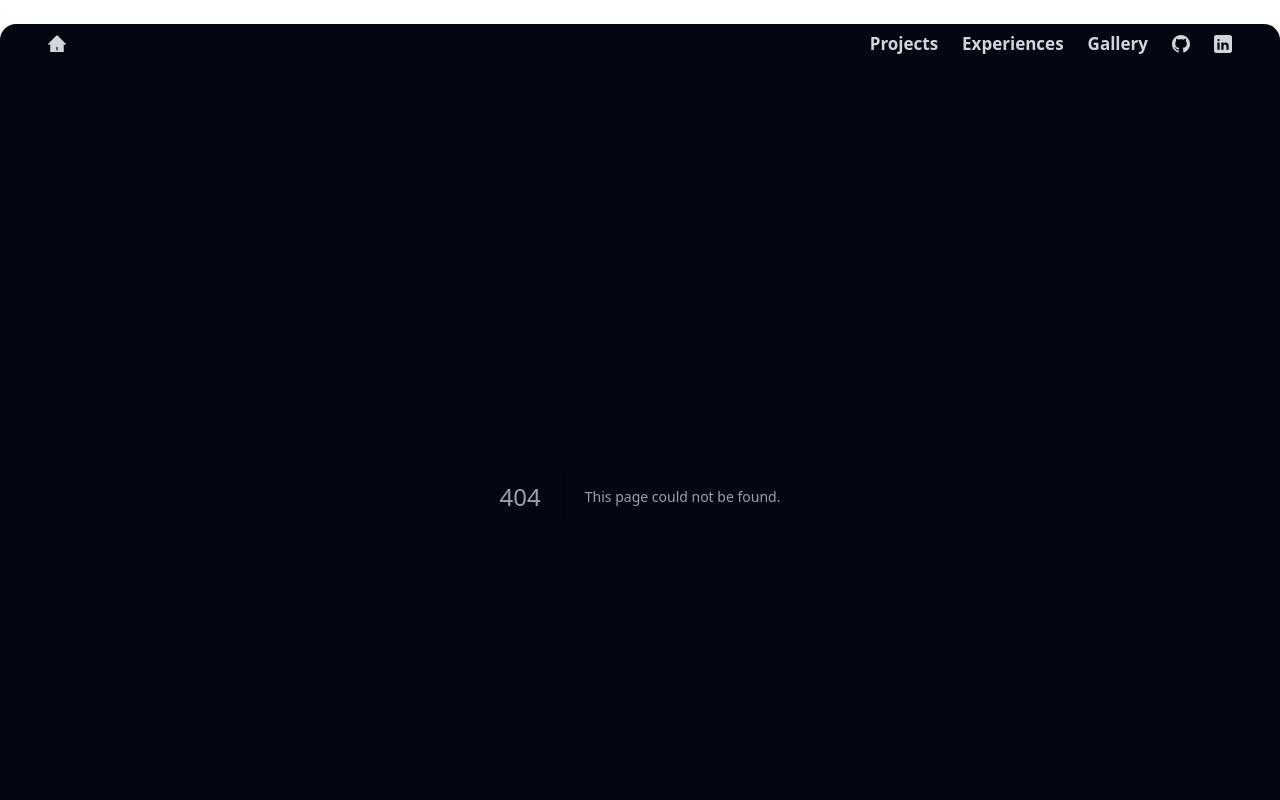
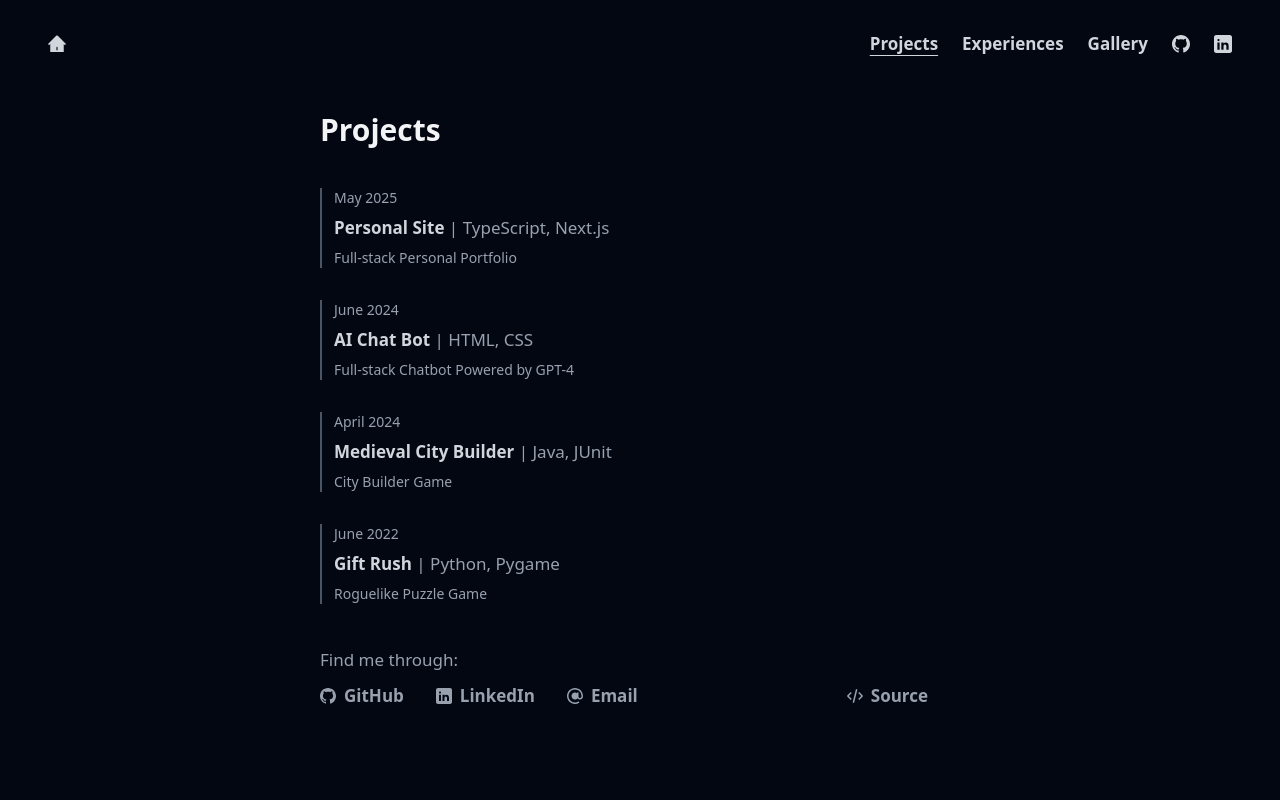
Before and after one commit to Eddiehann/personal-site, a Next.js app: page /projects in a window 1280 px wide. Before the commit this address had no page. Shown: the top 800 px of the page. Built offline with nearby package versions, Linux system fonts and the light colour scheme.

Commit message:
Complete layout structure for the Projects page.

```diff
--- a/app/components/Navbar.tsx
+++ b/app/components/Navbar.tsx
@@ -7,11 +7,11 @@ import { usePathname } from 'next/navigation'
 const Navbar = () => {
   const pathname = usePathname();
 
-  const NavBarLayout = `
+  const navBarLayout = `
     flex items-center
     h-10 w-auto`;
 
-  const TextLayout = `
+  const textLayout = `
     flex items-center h-10
     transition duration-200 ease-in-out
     hover:text-gray-100 hover:-translate-y-1`;
@@ -23,8 +23,8 @@ const Navbar = () => {
     <nav className="flex justify-between w-full h-10">
       <Link
         href="/"
-        className={`${NavBarLayout} ${isActive("/")}`}>
-        <svg height="18" width="18" viewBox="0 0 16 16" className={`${TextLayout} ${`color:currentcolor`}`}>
+        className={`${navBarLayout} ${isActive("/")}`}>
+        <svg height="18" width="18" viewBox="0 0 16 16" className={`${textLayout} ${`color:currentcolor`}`}>
           <path d="M12.5 6.56062L8.00001 2.06062L3.50001 6.56062V13.5L6.00001 13.5V11C6.00001 9.89539 6.89544
           8.99996 8.00001 8.99996C9.10458 8.99996 10 9.89539 10 11V13.5L12.5 13.5V6.56062ZM13.78 5.71933L8.70711
           0.646409C8.31659 0.255886 7.68342 0.255883 7.2929 0.646409L2.21987 5.71944C2.21974 5.71957 2.21961
@@ -38,36 +38,36 @@ const Navbar = () => {
 
       <div className = "flex gap-6">
         <Link
-          href="/project"
-          className={`${NavBarLayout} ${isActive("/project")}`}>
-          <div className={TextLayout}>
+          href="/projects"
+          className={`${navBarLayout} ${isActive("/projects")}`}>
+          <div className={textLayout}>
             Projects
           </div>
         </Link>
 
         <Link
-          href="/experience"
-          className={`${NavBarLayout} ${isActive("/experience")}`}>
-          <div className={TextLayout}>
+          href="/experiences"
+          className={`${navBarLayout} ${isActive("/experiences")}`}>
+          <div className={textLayout}>
             Experiences
           </div>
         </Link>
 
         <Link
           href="/gallery"
-          className={`${NavBarLayout} ${isActive("/gallery")}`}>
-          <div className={TextLayout}>
+          className={`${navBarLayout} ${isActive("/gallery")}`}>
+          <div className={textLayout}>
             Gallery
           </div>
         </Link>
 
         <a
-          className={`${NavBarLayout} ${`hidden sm:block`}`}
+          className={`${navBarLayout} ${`hidden sm:block`}`}
           href="https://github.com/eddiehann"
           target="_blank"
           rel="noopener noreferrer"
           >
-          <svg height="18" width="18" viewBox="0 0 16 16" className={`${TextLayout} ${`color:currentcolor`}`}>
+          <svg height="18" width="18" viewBox="0 0 16 16" className={`${textLayout} ${`color:currentcolor`}`}>
             <path d="M8 0C3.58 0 0 3.57879 0 7.99729C0 11.5361 2.29 14.5251 5.47 15.5847C5.87 15.6547 6.02 15.4148 6.02
             15.2049C6.02 15.0149 6.01 14.3851 6.01 13.7154C4 14.0852 3.48 13.2255 3.32 12.7757C3.23 12.5458 2.84 11.836
             2.5 11.6461C2.22 11.4961 1.82 11.1262 2.49 11.1162C3.12 11.1062 3.57 11.696 3.72 11.936C4.44 13.1455 5.59
@@ -82,12 +82,12 @@ const Navbar = () => {
         </a>
 
         <a
-          className={`${NavBarLayout} ${`hidden sm:block`}`}
+          className={`${navBarLayout} ${`hidden sm:block`}`}
           href="https://www.linkedin.com/in/eddiehann/"
           target="_blank"
           rel="noopener noreferrer"
           >
-          <svg height="18" width="18" viewBox="0 0 16 16" className={`${TextLayout} ${`color:currentcolor`}`}>
+          <svg height="18" width="18" viewBox="0 0 16 16" className={`${textLayout} ${`color:currentcolor`}`}>
             <path d="M2 0C0.895431 0 0 0.895431 0 2V14C0 15.1046 0.895431 16 2 16H14C15.1046 16 16 15.1046 16 14V2C16
             0.895431 15.1046 0 14 0H2ZM5 6.75V13H3V6.75H5ZM5 4.50008C5 5.05554 4.61409 5.5 3.99408 5.5H3.98249C3.38582
             5.5 3 5.05554 3 4.50008C3 3.93213 3.39765 3.5 4.00584 3.5C4.61409 3.5 4.98845 3.93213 5 4.50008ZM8.5
--- a/app/experience/page.tsx
+++ /dev/null
@@ -1,11 +0,0 @@
-import React from 'react'
-
-const page = () => {
-  return (
-    <div className="container">
-      This is Technical Experiences page
-    </div>
-)
-}
-
-export default page
--- /dev/null
+++ b/app/experiences/page.tsx
@@ -0,0 +1,30 @@
+import React from 'react'
+
+const experiences = () => {
+
+  const sectionLayout=`
+    grid gap-1 px-3
+    border-l-2 border-gray-600 hover:border-gray-400
+    transition ease-in-out duration-300
+    hover:translate-x-2 hover:-translate-y-1`;
+
+  return (
+    <div className="grid gap-8 py-2 font-normal">
+
+      <section className="font-semibold text-gray-100 text-2xl sm:text-3xl sm:py-2">
+        Technical Experiences
+      </section>
+
+      <section className={sectionLayout}>
+        <div className="font-normal text-sm">May 2025</div>
+        <div>
+          <span className="font-semibold text-gray-300">Personal Site</span>
+          <span className="font-normal"> | TypeScript, Next.js</span>
+        </div>
+        <div className="font-normal text-sm">Full-stack Personal Portfolio</div>
+      </section>
+    </div>
+  )
+}
+
+export default experiences
--- a/app/globals.css
+++ b/app/globals.css
@@ -70,6 +70,7 @@ body {
 .fade-up section:nth-of-type(2) {animation-delay: 0.1s;}
 .fade-up section:nth-of-type(3) {animation-delay: 0.2s;}
 .fade-up section:nth-of-type(4) {animation-delay: 0.3s;}
+.fade-up section:nth-of-type(5) {animation-delay: 0.4s;}
 
 /* text wave animation */
 .text-wave:hover span {
--- a/app/layout.tsx
+++ b/app/layout.tsx
@@ -20,12 +20,12 @@ export default function RootLayout({ children }: { children: ReactNode }) {
             font-semibold text-gray-300 text-base/7 sm:text-[17px]/8">
 
               <header className="
-                row-start-1 flex transition items-center fade-down">
+                row-start-1 transition items-center fade-down">
                 <Navbar />
               </header>
 
               <main className="
-                row-start-2 max-w-screen-sm flex w-full mx-auto justify-center items-start fade-up text-gray-400">
+                row-start-2 max-w-screen-sm w-full mx-auto fade-up text-gray-400">
                   {children}
               </main>
 
--- a/app/page.tsx
+++ b/app/page.tsx
@@ -1,15 +1,16 @@
 import React from 'react'
+
 export default function Home() {
 
-  const LinkLayout=`
+  const linkLayout=`
     font-semibold text-gray-300
     transition duration-200 ease-in-out
     hover:text-gray-100`;
 
   return (
-    <div className="grid gap-6 py-4">
-      <div className="flex pt-4 pb-2 font-semibold text-gray-100
-                      text-3xl sm:text-4xl">
+    <div className="grid gap-6 py-2">
+      <section className="flex font-semibold text-gray-100
+                      text-3xl sm:text-4xl sm:py-2">
           <div className="transition transform duration-200 text-wave">
             <span>E</span>
             <span>d</span>
@@ -22,7 +23,7 @@ export default function Home() {
             <span>n</span>
           </div>
         <div className = "block rounded-lg animate-pulse pl-1 ml-2 bg-gray-500 h-10"></div>
-      </div>
+      </section>
 
       <div className="grid gap-6 fade-up font-normal">
         <section>
@@ -32,17 +33,17 @@ export default function Home() {
         <section>
           I&apos;m drawn to projects that blend logic with design — whether it&apos;s building interactive user interfaces or prototyping game ideas.
           I enjoy exploring how code can serve as a medium for artistic expression. You can find
-          my <a href="/project" className={LinkLayout}>full projects list</a> here.
+          my <a href="/project" className={linkLayout}>full projects list</a> here.
         </section>
 
         <section>
           Professionally, I have worked on UI prototyping and experimented with AI-powered tools in industry settings. You can learn more about
-          those <a href="/experience" className={LinkLayout}>experiences</a> here.
+          those <a href="/experience" className={linkLayout}>experiences</a> here.
         </section>
 
         <section>
           Outside of programming, I spend my time drawing, baking, or gaming. Some of my artwork can be found
-          in the <a href="/gallery" className={LinkLayout}>Gallery</a>.
+          in the <a href="/gallery" className={linkLayout}>Gallery</a>.
         </section>
       </div>
     </div>
--- a/app/project/page.tsx
+++ /dev/null
@@ -1,11 +0,0 @@
-import React from 'react'
-
-const projects = () => {
-  return (
-    <div className="container">
-      This is Projects page
-    </div>
-)
-}
-
-export default projects
--- /dev/null
+++ b/app/projects/page.tsx
@@ -0,0 +1,56 @@
+import React from 'react'
+
+const projects = () => {
+
+  const sectionLayout=`
+    grid gap-1 px-3
+    border-l-2 border-gray-600 hover:border-gray-400
+    transition ease-in-out duration-300
+    hover:translate-x-2 hover:-translate-y-1`;
+
+  return (
+    <div className="grid gap-8 py-2 font-normal">
+
+      <section className="font-semibold text-gray-100 text-2xl sm:text-3xl sm:py-2">
+        Projects
+      </section>
+
+      <section className={sectionLayout}>
+        <div className="font-normal text-sm">May 2025</div>
+        <div>
+          <span className="font-semibold text-gray-300">Personal Site</span>
+          <span className="font-normal"> | TypeScript, Next.js</span>
+        </div>
+        <div className="font-normal text-sm">Full-stack Personal Portfolio</div>
+      </section>
+
+      <section className={sectionLayout}>
+        <div className="font-normal text-sm">June 2024</div>
+        <div>
+          <span className="font-semibold text-gray-300">AI Chat Bot</span>
+          <span className="font-normal"> | HTML, CSS</span>
+        </div>
+        <div className="font-normal text-sm">Full-stack Chatbot Powered by GPT-4</div>
+      </section>
+
+      <section className={sectionLayout}>
+        <div className="font-normal text-sm">April 2024</div>
+        <div>
+          <span className="font-semibold text-gray-300">Medieval City Builder</span>
+          <span className="font-normal"> | Java, JUnit</span>
+        </div>
+        <div className="font-normal text-sm">City Builder Game</div>
+      </section>
+
+      <section className={sectionLayout}>
+        <div className="font-normal text-sm">June 2022</div>
+        <div>
+          <span className="font-semibold text-gray-300">Gift Rush</span>
+          <span className="font-normal"> | Python, Pygame</span>
+        </div>
+        <div className="font-normal text-sm">Roguelike Puzzle Game</div>
+      </section>
+    </div>
+  )
+}
+export default projects
```
